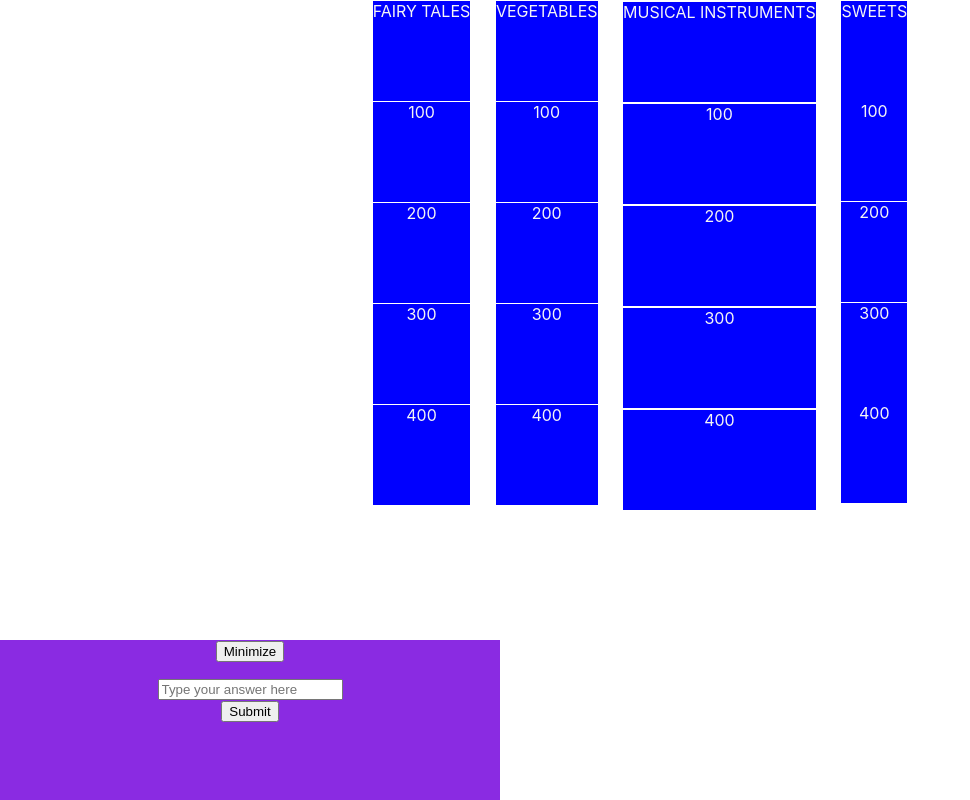
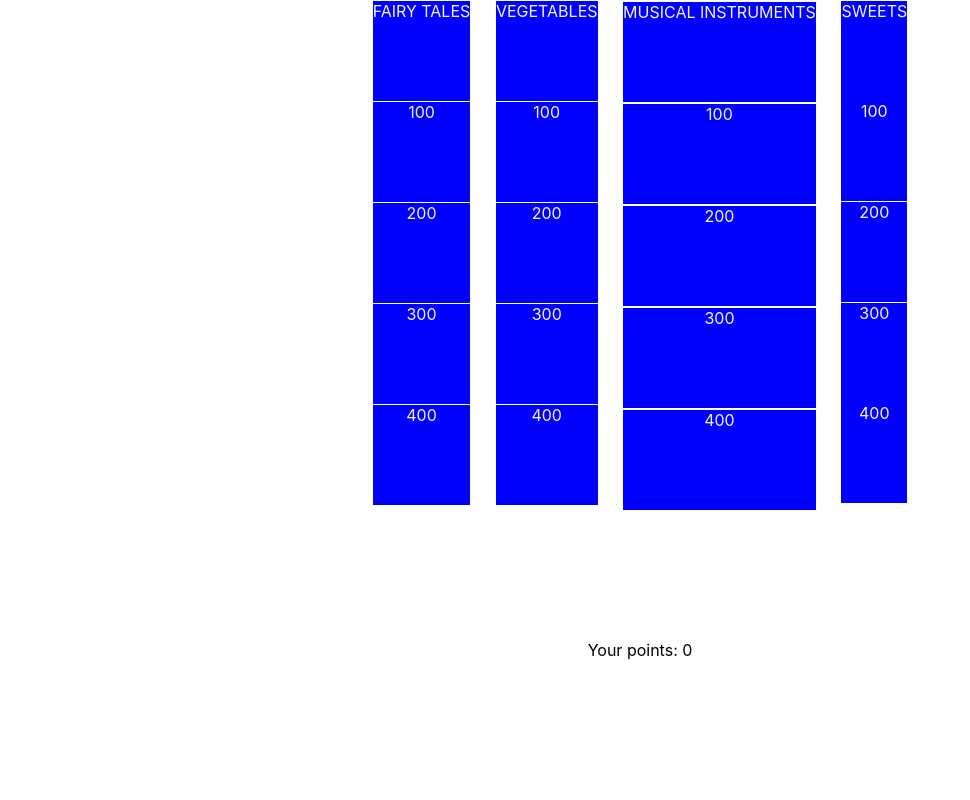
Before and after one commit to JashanB/Jeopardy, a React (Create React App) app: page / in a window 1280 px wide. Shown: the top 800 px of the page, without its empty margins (0-970 px from the left). Built offline with nearby package versions, Linux system fonts and the light colour scheme.

Commit message:
adding round increment

```diff
--- a/src/hooks/useApplicationData.js
+++ b/src/hooks/useApplicationData.js
@@ -8,8 +8,8 @@ export default function useApplicationData() {
     round: 1,
     question: '',
     answer: '',
-    questionClicked: true,
-    questionsRemaining: 6,
+    questionClicked: false,
+    questionsRemaining: 16,
     pointsForQuestion: 0
   });
   //question functions
```
Also changed, not shown: src/components/question/Question.js (+1 -30 lines).
